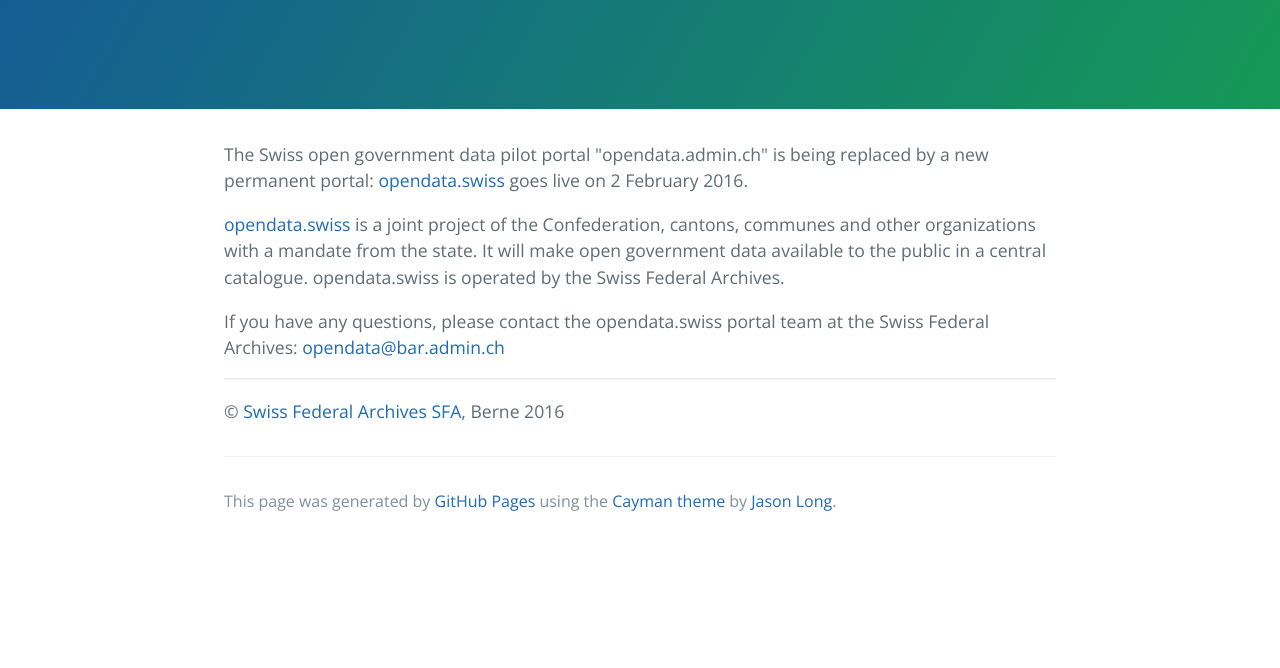
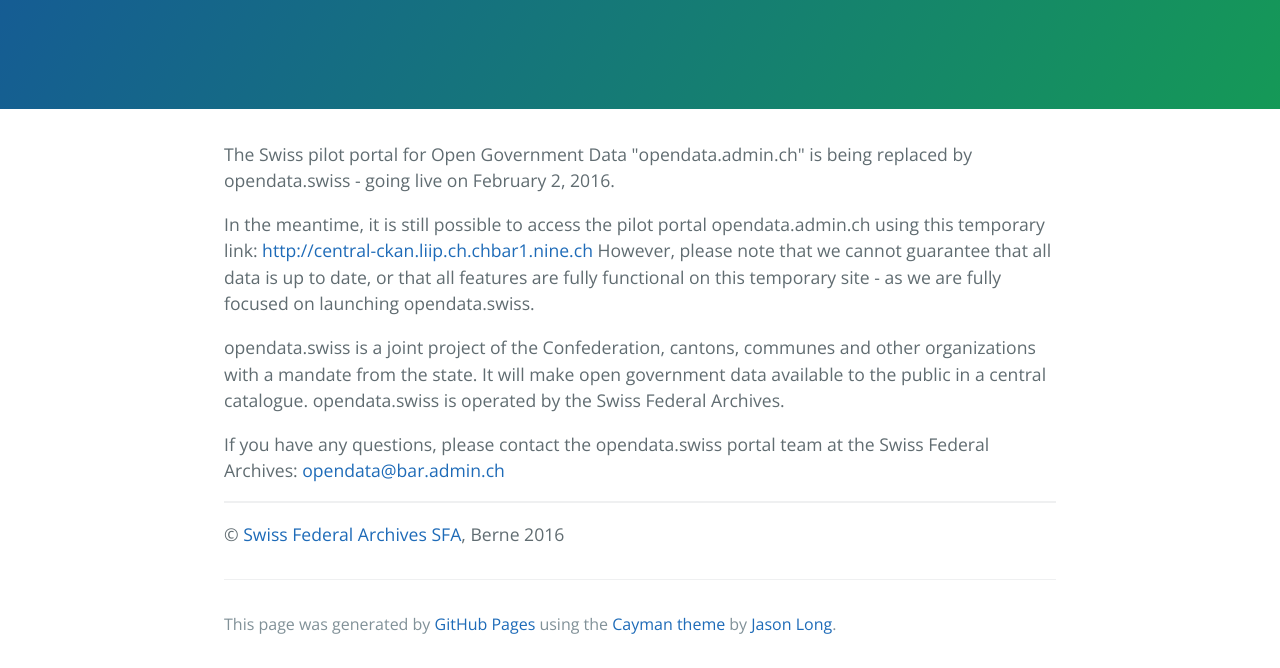
Before and after one commit to opendata-swiss/opendata-swiss.github.io, a plain HTML site: page index.html in a window 1280 px wide. Shown: the part 208-876 px from the top of the page. Before the commit the page ends 800 px from the top, so only its background shows below. Drawn offline with nearby package versions, Linux system fonts and the light colour scheme.

Commit message:
Replace master branch with page content via GitHub

```diff
--- a/index.html
+++ b/index.html
@@ -16,9 +16,12 @@
     </section>
 
     <section class="main-content">
-      <p>The Swiss open government data pilot portal "opendata.admin.ch" is being replaced by a new permanent portal: <a href="http://opendata.swiss">opendata.swiss</a> goes live on 2 February 2016.</p>
+      <p>The Swiss pilot portal for Open Government Data "opendata.admin.ch" is being replaced by opendata.swiss - going live on February 2, 2016.</p>
 
-<p><a href="http://opendata.swiss">opendata.swiss</a> is a joint project of the Confederation, cantons, communes and other organizations with a mandate from the state. It will make open government data available to the public in a central catalogue. opendata.swiss is operated by the Swiss Federal Archives.</p>
+<p>In the meantime, it is still possible to access the pilot portal opendata.admin.ch using this temporary link: <a href="http://central-ckan.liip.ch.chbar1.nine.ch">http://central-ckan.liip.ch.chbar1.nine.ch</a>
+However, please note that we cannot guarantee that all data is up to date, or that all features are fully functional on this temporary site - as we are fully focused on launching opendata.swiss.</p>
+
+<p>opendata.swiss is a joint project of the Confederation, cantons, communes and other organizations with a mandate from the state. It will make open government data available to the public in a central catalogue. opendata.swiss is operated by the Swiss Federal Archives.</p>
 
 <p>If you have any questions, please contact the opendata.swiss portal team at the Swiss Federal Archives: <a href="mailto:opendata@bar.admin.ch">opendata@bar.admin.ch</a></p>
 
--- a/params.json
+++ b/params.json
@@ -1 +1 @@
-{"name":"opendata.swiss","tagline":"The permanent portal for Swiss open government data goes live on 2 February 2016","body":"The Swiss open government data pilot portal \"opendata.admin.ch\" is being replaced by a new permanent portal: [opendata.swiss](http://opendata.swiss) goes live on 2 February 2016.\r\n\r\n[opendata.swiss](http://opendata.swiss) is a joint project of the Confederation, cantons, communes and other organizations with a mandate from the state. It will make open government data available to the public in a central catalogue. opendata.swiss is operated by the Swiss Federal Archives.\r\n\r\nIf you have any questions, please contact the opendata.swiss portal team at the Swiss Federal Archives: opendata@bar.admin.ch\r\n\r\n***\r\n© [Swiss Federal Archives SFA](http://www.bar.admin.ch/themen/01648/index.html?lang=en), Berne 2016\r\n\r\n\r\n\r\n\r\n\r\n\r\n\r\n\r\n","google":"","note":"Don't delete this file! It's used internally to help with page regeneration."}
+{"name":"opendata.swiss","tagline":"The permanent portal for Swiss open government data goes live on 2 February 2016","body":"The Swiss pilot portal for Open Government Data \"opendata.admin.ch\" is being replaced by opendata.swiss - going live on February 2, 2016.\r\n\r\nIn the meantime, it is still possible to access the pilot portal opendata.admin.ch using this temporary link: [http://central-ckan.liip.ch.chbar1.nine.ch](http://central-ckan.liip.ch.chbar1.nine.ch)\r\nHowever, please note that we cannot guarantee that all data is up to date, or that all features are fully functional on this temporary site - as we are fully focused on launching opendata.swiss.\r\n\r\nopendata.swiss is a joint project of the Confederation, cantons, communes and other organizations with a mandate from the state. It will make open government data available to the public in a central catalogue. opendata.swiss is operated by the Swiss Federal Archives.\r\n\r\nIf you have any questions, please contact the opendata.swiss portal team at the Swiss Federal Archives: opendata@bar.admin.ch\r\n\r\n***\r\n© [Swiss Federal Archives SFA](http://www.bar.admin.ch/themen/01648/index.html?lang=en), Berne 2016\r\n\r\n\r\n\r\n\r\n\r\n\r\n\r\n","google":"","note":"Don't delete this file! It's used internally to help with page regeneration."}
```
